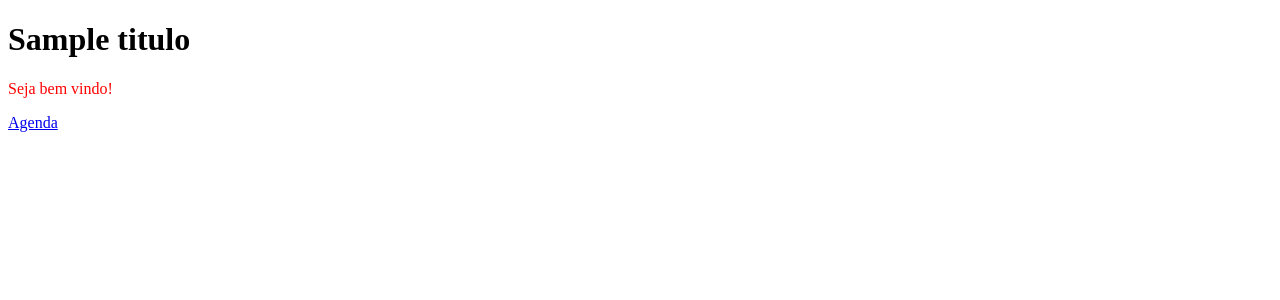
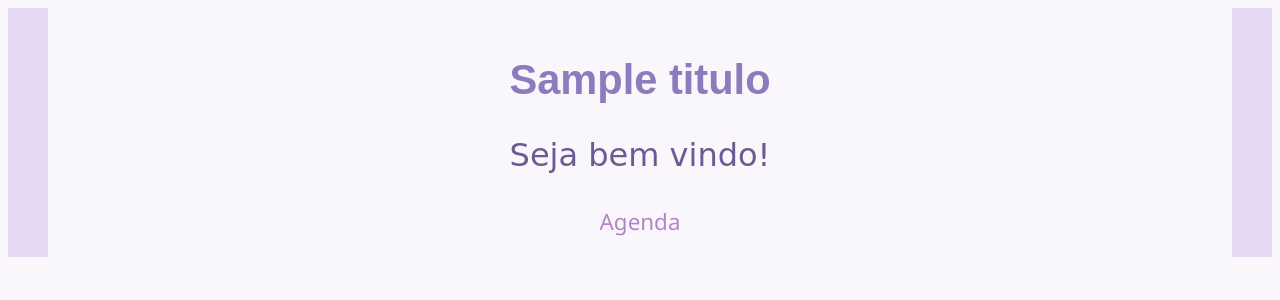
Before and after one commit to lily-andrd/agenda, a Flask app: template templates/home.html in a window 1280 px wide. Shown: the top 300 px of the page. Run offline with Flask 3, Linux system fonts and the light colour scheme; the template is opened without the code that fills it: most values are stand-ins (such as "Sample title", 1, 10 or a date in 2020).

Commit message:
agenda mais style css

```diff
--- a/static/style.css
+++ b/static/style.css
@@ -1,3 +1,76 @@
+html, body {
+    min-height: 100%;
+}
+
 p {
-    color:red;
+    color: #6b5b95;
+    text-align: center;
+    font-size: 2rem;
+    font-family: 'Pacifico', cursive;
+
 }
+
+h1 {
+    text-align: center;
+    font-size: 2.6rem;
+    font-family: 'Poppins', Arial, sans-serif;
+    color: #8d7bbd;
+    margin-bottom: 15px;
+}
+
+h2 {
+    font-family: 'Segoe UI', sans-serif;
+    color: #a084ca;
+}
+
+body {
+    background-color: #faf7fc;
+    text-align: center;
+    border-left: 40px solid #e6d9f2;
+    border-right: 40px solid #e6d9f2;
+    padding: 20px;
+}
+a {
+    font-family: 'Segoe UI', Arial, sans-serif;
+    font-size: 1.4rem;
+    color: #b583c7;
+    text-decoration: none;
+}
+
+a:hover {
+    text-decoration: underline;
+}
+
+input {
+    background-color: #f2ecfb;
+    border: 1px solid #d8cdee;
+    border-radius: 12px;
+    padding: 8px;
+}
+button {
+    background-color: #e9defa;
+    border: 1px solid #cbb8e6;
+    border-radius: 14px;
+    padding: 8px 14px;
+    cursor: pointer;
+    color: #5f4b8b;
+}
+button:hover {
+    background-color: #dccdf3;
+}
+.Notas {
+    position: fixed;
+    font-size: 1.8rem;
+    color: #d16ba5;
+    animation: flutuar 2s infinite ease-in-out;
+    z-index: 1000;
+}
+
+.Notas.esquerda { left: 15px; top: 30%; }
+.Notas.direita { right: 15px; top: 45%; }
+
+@keyframes flutuar {
+    0% { opacity: 0.4; transform: translateY(0) scale(0.95); }
+    50% { opacity: 1; transform: translateY(-10px) scale(1.05); }
+    100% { opacity: 0.4; transform: translateY(0) scale(0.95); }
+}
```
Also changed, not shown: models/database.py (added, +40 -0 lines), teste.py (+8 -1 lines), data/tarefas.sqlite3 (added).
